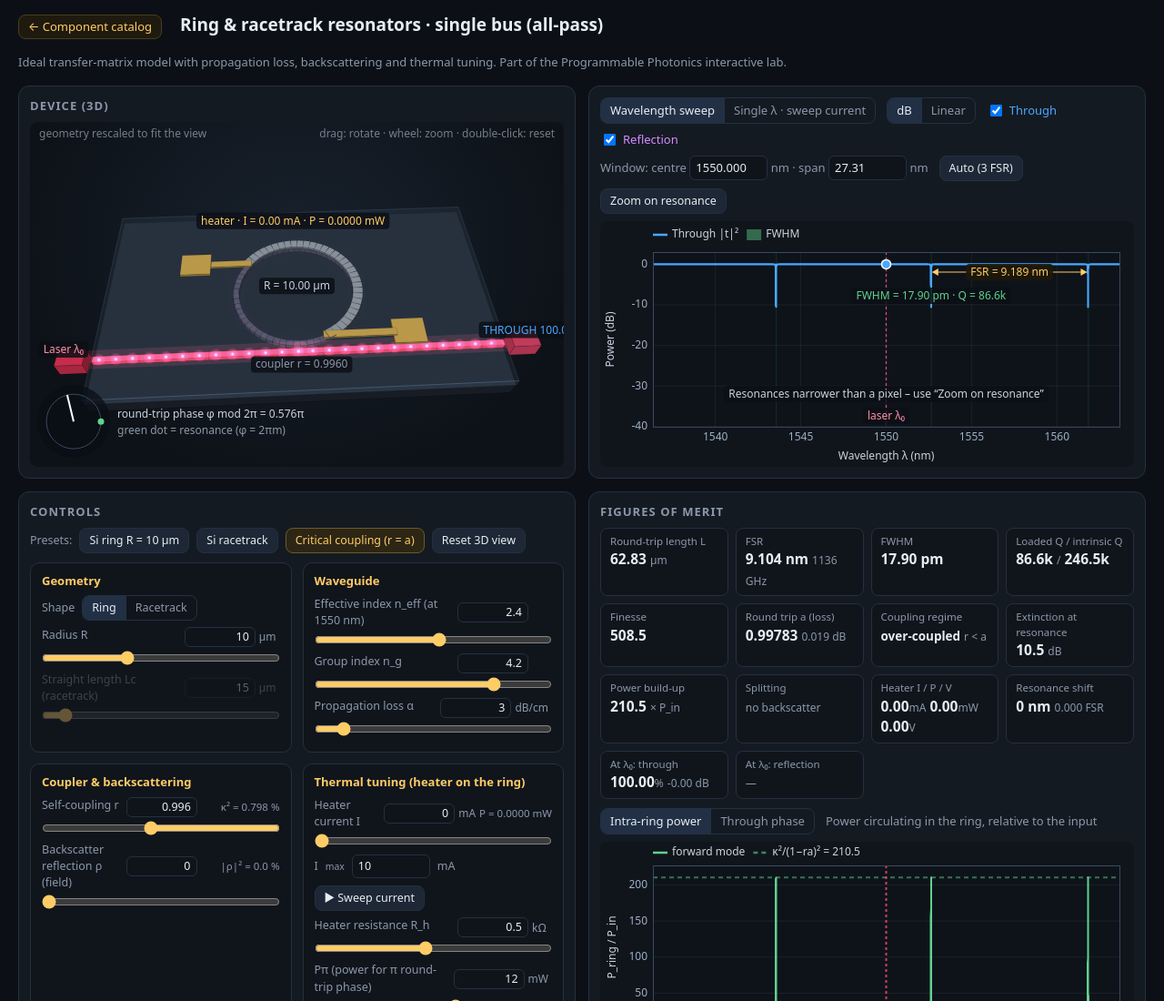
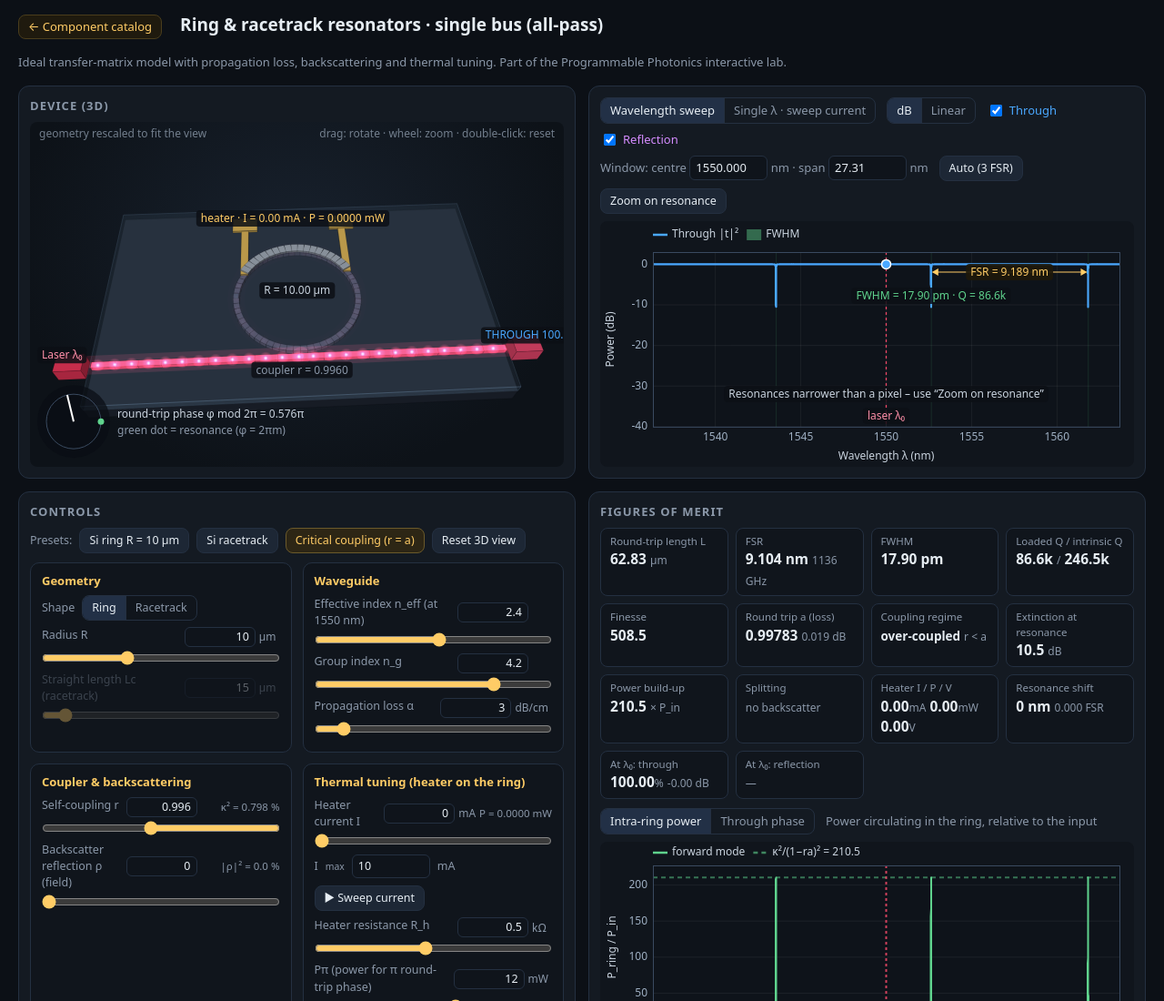
Before and after one commit to JoseRausell/Programmable-Photonics, a plain HTML site: page components/ring.html in a window 1280 px wide. Shown: the top 1100 px of the page at 91% size. Drawn offline with Linux system fonts and the light colour scheme.

Commit message:
Ring: symmetric heater arc on top with symmetric pads
Co-Authored-By: Claude Opus 5.5 <noreply@anthropic.com>
Claude-Session: https://claude.ai/code/session_019xxhecvp9S6x5KhbFDgegX

```diff
--- a/components/ring.html
+++ b/components/ring.html
@@ -627,7 +627,7 @@ function buildScene() {
   LAYERS = [[], [], [], []]; tracks = [];
   const race = S.shape === 'race', Lc = race ? S.Lc : 0, Wd = 2 * S.R + Lc, Hd = 2 * S.R;
   const sc = Math.min(11 / Wd, 6.4 / Hd), Rs = S.R * sc, Ls = Lc / 2 * sc;
-  const busY = -Rs - GAP - WG_W, CX = Math.max(Ls + Rs + 4.2, 10), yTop = Rs + 2.6, yBot = busY - 2.2;
+  const busY = -Rs - GAP - WG_W, CX = Math.max(Ls + Rs + 4.2, 10), yTop = Rs + 3.2, yBot = busY - 2.2;
   G = { sc, Rs, Ls, busY, CX, yTop, yBot };
   aabb(0, -CX, CX, yBot, yTop, -0.8, 0, { k: 'sub' });
   // bus (split in input / output halves for lighting)
@@ -643,16 +643,18 @@ function buildScene() {
   // cladding
   aabb(2, -CX, CX, yBot, yTop, 0, CL_H, { k: 'clad' });
   // heater over the ring, away from the coupler
-  const s1 = Ls + 0.14 * PI * Rs, s2 = 3 * Ls + 1.3 * PI * Rs, nh = Math.max(16, Math.round((s2 - s1) / 0.35));
+  const s1 = Ls + (2 * PI / 3) * Rs, s2 = 3 * Ls + (4 * PI / 3) * Rs,   // symmetric arc on top: 30° → 150°
+        nh = Math.max(16, Math.round((s2 - s1) / 0.35));
   const hp = []; for (let i = 0; i <= nh; i++) hp.push(rp.at(s1 + (s2 - s1) * i / nh));
   for (let i = 0; i < nh; i++) addBox(3, hp[i], hp[i + 1], 0.5, CL_H, CL_H + 0.09, { k: 'heater' });
   G.hp = hp;
   // traces + pads
-  const e1 = hp[0], e2 = hp[nh], xp = Ls + Rs + 1.6;
-  aabb(3, e1[0] - 0.2, xp, e1[1] - 0.2, e1[1] + 0.2, CL_H, CL_H + 0.09, { k: 'metal' });
-  aabb(3, -xp, e2[0] + 0.2, e2[1] - 0.2, e2[1] + 0.2, CL_H, CL_H + 0.09, { k: 'metal' });
-  aabb(3, xp - 0.2, xp + 1.4, e1[1] - 0.7, e1[1] + 0.7, CL_H, CL_H + 0.13, { k: 'metal' });
-  aabb(3, -xp - 1.4, -xp + 0.2, e2[1] - 0.7, e2[1] + 0.7, CL_H, CL_H + 0.13, { k: 'metal' });
+  // traces go straight up from both heater ends to two pads placed symmetrically
+  const yp = Rs + 1.9;
+  for (const e of [hp[0], hp[nh]]) {
+    aabb(3, e[0] - 0.2, e[0] + 0.2, e[1] - 0.2, yp - 0.5, CL_H, CL_H + 0.09, { k: 'metal' });
+    aabb(3, e[0] - 0.7, e[0] + 0.7, yp - 0.5, yp + 0.5, CL_H, CL_H + 0.13, { k: 'metal' });
+  }
   // laser + PD
   aabb(3, -CX - 1.6, -CX - 0.3, busY - 0.45, busY + 0.45, -0.25, 0.55, { k: 'laser' });
   aabb(3, CX + 0.3, CX + 1.6, busY - 0.45, busY + 0.45, -0.25, 0.55, { k: 'pd' });
@@ -753,7 +755,7 @@ function draw3D(time) {
   label3D(ctx, C, [CX + 1, busY, 1.25], `THROUGH ${(q.T * 100).toFixed(1)} %`, '#4aa8ff');
   if (S.rho > 0) label3D(ctx, C, [-CX * 0.55, busY - 1.0, 0.6], `← reflected ${(q.Rr * 100).toFixed(1)} %`, '#d58cff');
   label3D(ctx, C, [0, 0, 0.7], S.shape === 'race' ? `R = ${f3(S.R)} µm · Lc = ${f3(S.Lc)} µm` : `R = ${f3(S.R)} µm`, '#c9d3de');
-  label3D(ctx, C, [0, Rs + 1.4, 0.9], `heater · I = ${S.I.toFixed(2)} mA · P = ${f3(Pel(S.I))} mW`, '#ffcc66');
+  label3D(ctx, C, [0, Rs + 1.9, 0.9], `heater · I = ${S.I.toFixed(2)} mA · P = ${f3(Pel(S.I))} mW`, '#ffcc66');
   label3D(ctx, C, [0, busY - 0.9, 0.5], `coupler r = ${S.r.toFixed(4)}`, '#8b98a9');
   if (S.rho > 0) { const p = G.rp.at(G.sScat); label3D(ctx, C, [p[0] - 2.2, p[1], 0.9], `backscatter ρ = ${S.rho.toFixed(3)}`, '#bfe9ff'); }
   // phase dial: detuning from resonance
```
